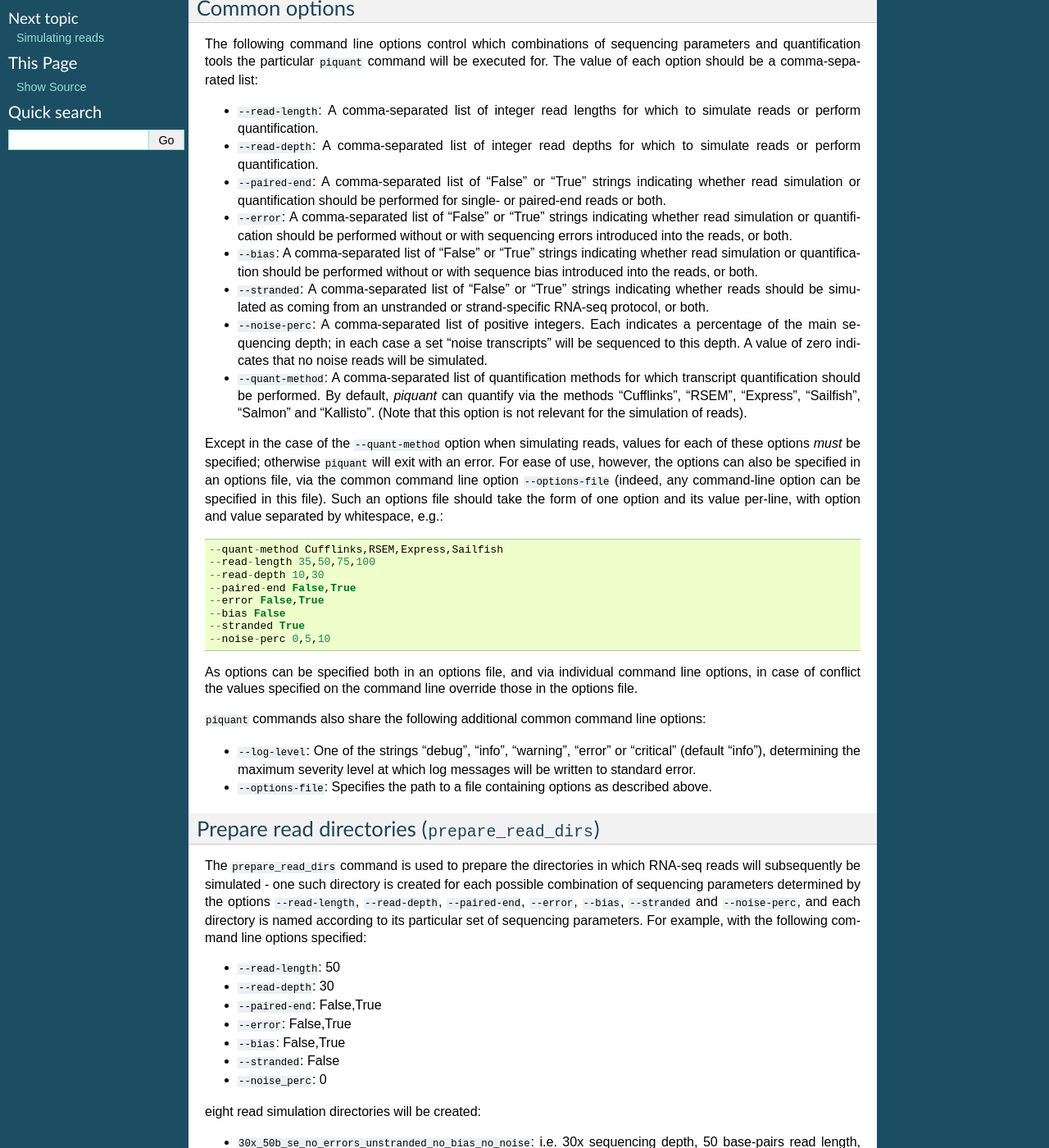
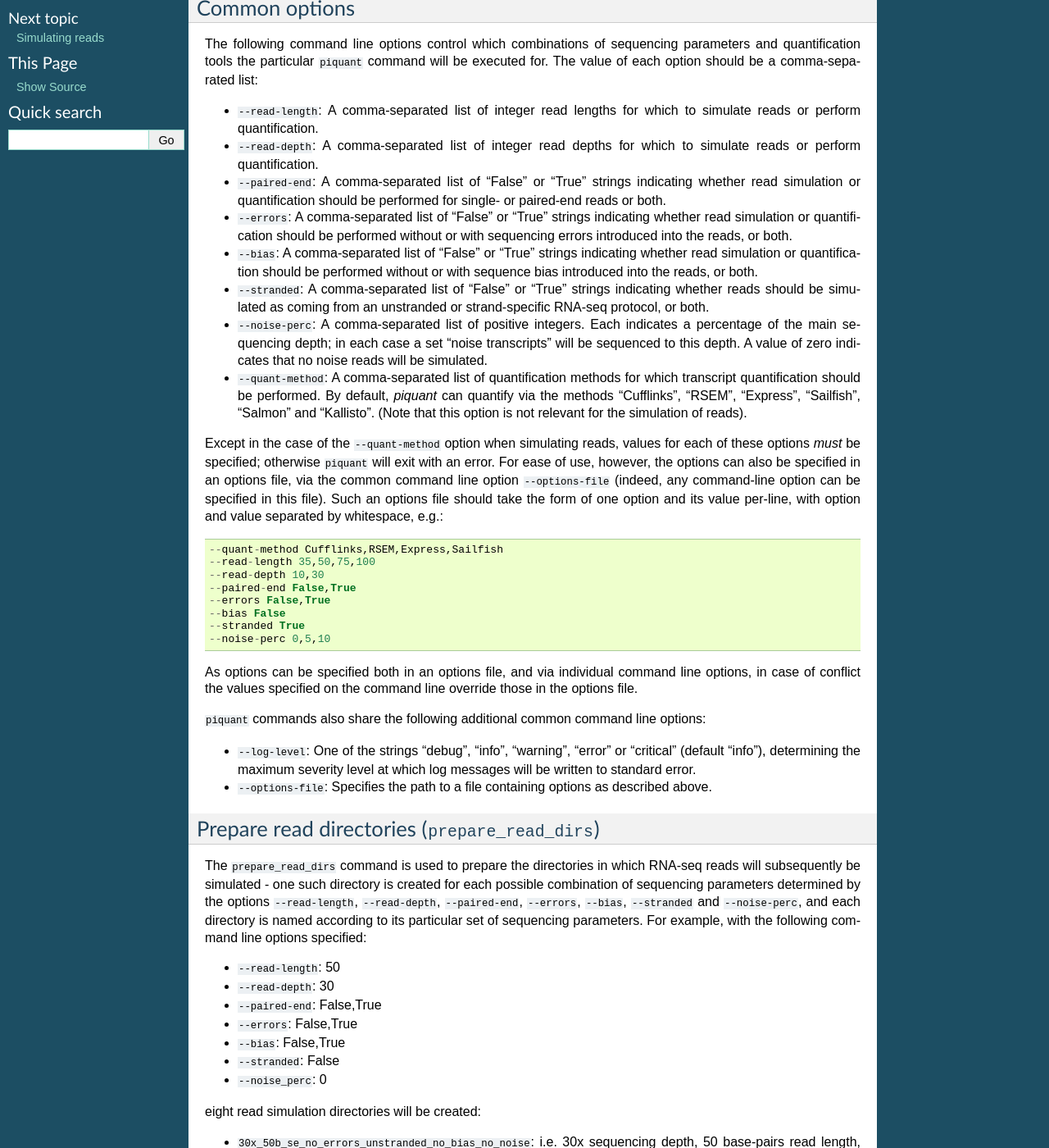
Before and after one commit to lweasel/piquant, a Sphinx documentation site: the page built from docs/commands.rst, in a window 1280 px wide and 1400 px high, scrolled down 464 px. Shown: the whole window at 82% size. Built offline with Sphinx 7.4.7, drawn with Linux system fonts in a browser that asks for light colours; formulas are drawn with MathJax 3.

Commit message:
Fix name of "--errors" option in docs.

```diff
--- a/docs/commands.rst
+++ b/docs/commands.rst
@@ -32,7 +32,7 @@
 * ``--read-length``: A comma-separated list of integer read lengths for which to simulate reads or perform quantification.
 * ``--read-depth``: A comma-separated list of integer read depths for which to simulate reads or perform quantification.
 * ``--paired-end``: A comma-separated list of "False" or "True" strings indicating whether read simulation or quantification should be performed for single- or paired-end reads or both.
-* ``--error``: A comma-separated list of "False" or "True" strings indicating whether read simulation or quantification should be performed without or with sequencing errors introduced into the reads, or both.
+* ``--errors``: A comma-separated list of "False" or "True" strings indicating whether read simulation or quantification should be performed without or with sequencing errors introduced into the reads, or both.
 * ``--bias``: A comma-separated list of "False" or "True" strings indicating whether read simulation or quantification should be performed without or with sequence bias introduced into the reads, or both.
 * ``--stranded``: A comma-separated list of "False" or "True" strings  indicating whether reads should be simulated as coming from an unstranded or strand-specific RNA-seq protocol, or both.
 * ``--noise-perc``: A comma-separated list of positive integers. Each indicates a percentage of the main sequencing depth; in each case a set "noise transcripts" will be sequenced to this depth. A value of zero indicates that no noise reads will be simulated.
@@ -44,7 +44,7 @@
   --read-length 35,50,75,100
   --read-depth 10,30
   --paired-end False,True
-  --error False,True
+  --errors False,True
   --bias False
   --stranded True
   --noise-perc 0,5,10
@@ -61,12 +61,12 @@
 Prepare read directories (``prepare_read_dirs``)
 ------------------------------------------------
 
-The ``prepare_read_dirs`` command is used to prepare the directories in which RNA-seq reads will subsequently be simulated - one such directory is created for each possible combination of sequencing parameters determined by the options ``--read-length``, ``--read-depth``, ``--paired-end``, ``--error``, ``--bias``, ``--stranded`` and ``--noise-perc``, and each directory is named according to its particular set of sequencing parameters. For example, with the following command line options specified:
+The ``prepare_read_dirs`` command is used to prepare the directories in which RNA-seq reads will subsequently be simulated - one such directory is created for each possible combination of sequencing parameters determined by the options ``--read-length``, ``--read-depth``, ``--paired-end``, ``--errors``, ``--bias``, ``--stranded`` and ``--noise-perc``, and each directory is named according to its particular set of sequencing parameters. For example, with the following command line options specified:
 
 * ``--read-length``: 50
 * ``--read-depth``: 30
 * ``--paired-end``: False,True
-* ``--error``: False,True
+* ``--errors``: False,True
 * ``--bias``: False,True
 * ``--stranded``: False
 * ``--noise_perc``: 0
@@ -110,7 +110,7 @@
 Create reads (``create_reads``)
 ---------------------------------
 
-The ``create_reads`` command is used to simulate RNA-seq reads via the ``run_simulation.sh`` scripts that have been written by the ``prepare_read_dirs`` command (see :ref:`Prepare read directories <prepare-read-dirs>` above). For each possible combination of sequencing parameters determined by the options ``--read-length``, ``--read-depth``, ``--paired-end``, ``--error``, ``--bias``, ``--stranded`` and ``--noise-perc``, the appropriate ``run_simulation.sh`` script is launched as a background process, ignoring hangup signals (via the ``nohup`` command). After launching the scripts, ``piquant`` exits.
+The ``create_reads`` command is used to simulate RNA-seq reads via the ``run_simulation.sh`` scripts that have been written by the ``prepare_read_dirs`` command (see :ref:`Prepare read directories <prepare-read-dirs>` above). For each possible combination of sequencing parameters determined by the options ``--read-length``, ``--read-depth``, ``--paired-end``, ``--errors``, ``--bias``, ``--stranded`` and ``--noise-perc``, the appropriate ``run_simulation.sh`` script is launched as a background process, ignoring hangup signals (via the ``nohup`` command). After launching the scripts, ``piquant`` exits.
 
 In addition to the command line options common to all ``piquant`` commands (see :ref:`common-options` above), the ``create_reads`` command takes the following additional options:
 
--- a/docs/support_scripts.rst
+++ b/docs/support_scripts.rst
@@ -37,7 +37,7 @@
 * ``--read-length``: An integer, the length of reads in the simulated RNA-seq data.
 * ``--read-depth``: An integer, the depth of sequencing in the simulated RNA-seq data.
 * ``--paired-end``: A boolean, ``True`` if the simulated RNA-seq data consists of paired-end reads, or ``False`` if it consists of single-end reads.
-* ``--error``: A boolean, ``True`` if the simulated RNA-seq data contains sequencing errors.
+* ``--errors``: A boolean, ``True`` if the simulated RNA-seq data contains sequencing errors.
 * ``--bias``: A boolean, ``True`` if sequence bias has been applied to the simulated RNA-seq data.
 * ``--stranded``: A boolean, ``True`` if the simulated reads were stranded.
 * ``--noise-perc``: An integer, the depth of sequencing of "noise" transcripts in the simulated RNA-seq data, as a percentage of the depth of sequencing of the main transcript set.
--- a/docs/typical_usage.rst
+++ b/docs/typical_usage.rst
@@ -19,7 +19,7 @@
     --read-length 50,100
     --read-depth 10,30
     --paired-end False,True
-    --error True
+    --errors True
     --bias True
     --stranded False
     --noise-perc 0
```
